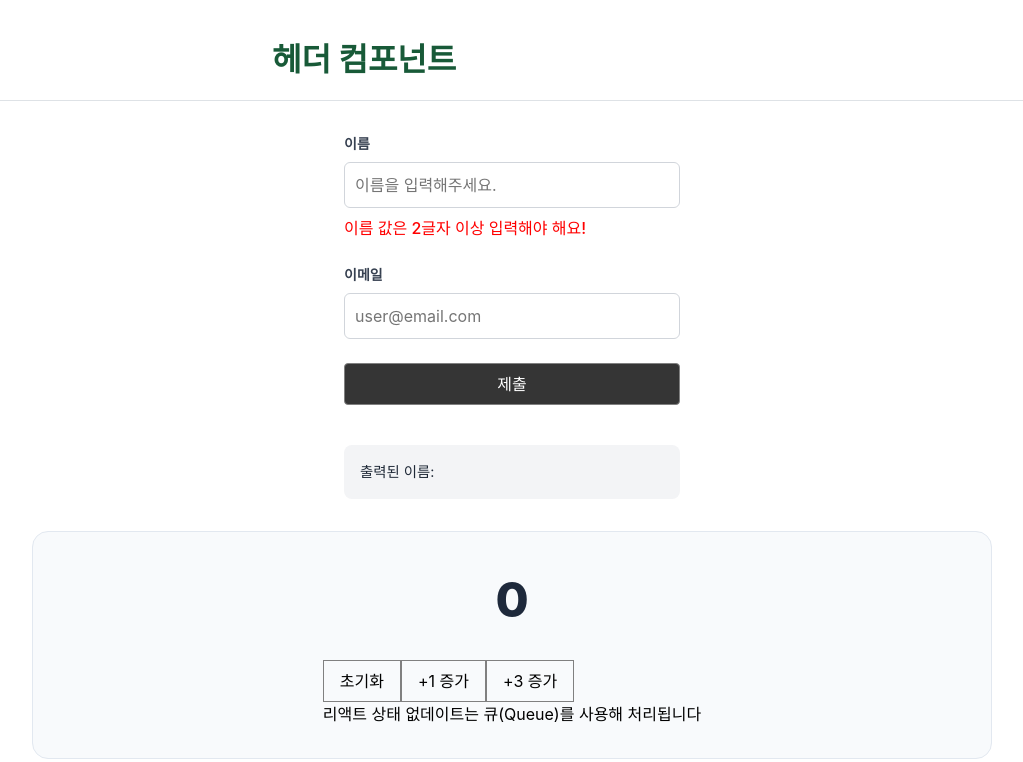
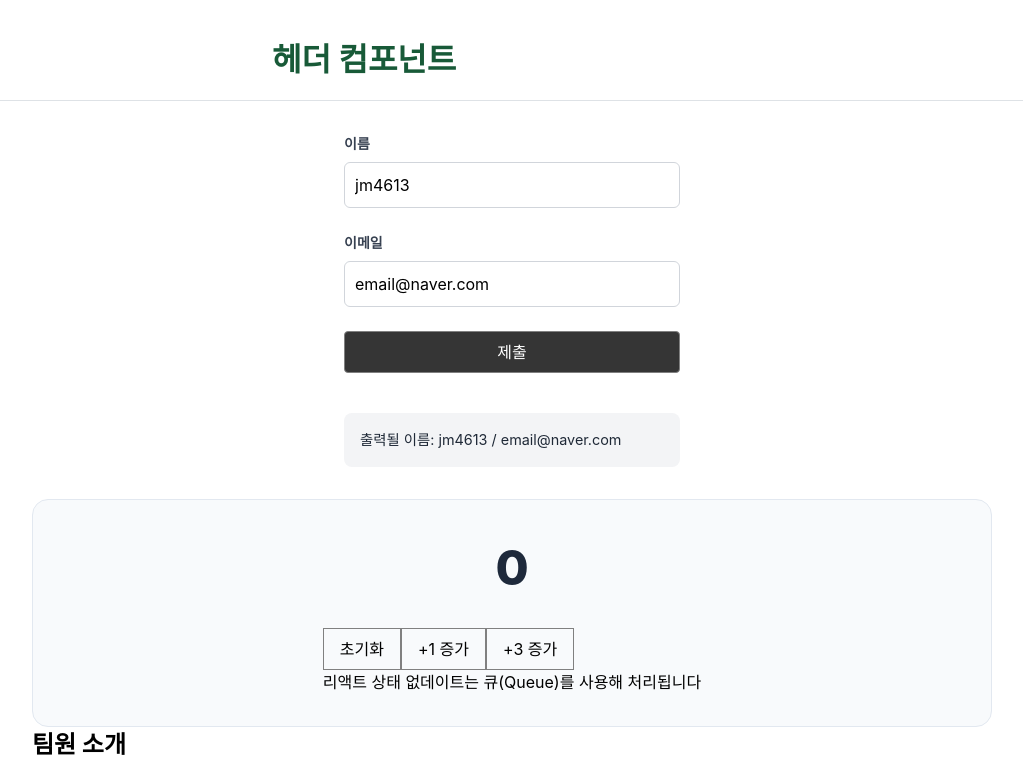
Before and after one commit to songha-5/learn-react, a React (Vite) app in the folder 02-State-이벤트-핸들링/: page / in a window 1280 px wide. Shown: the top 762 px of the page, without its empty margins (128-1151 px from the left). Built offline with nearby package versions, Linux system fonts and the light colour scheme.

Commit message:
학습: 하나의 함수로 status로 input제어하기 ( 전 코드 백업)

```diff
--- a/02-State-이벤트-핸들링/src/learns/ControlledComponent/RegisterForm/index.tsx
+++ b/02-State-이벤트-핸들링/src/learns/ControlledComponent/RegisterForm/index.tsx
@@ -1,124 +1,95 @@
-import { useState, type ChangeEvent, type InputEvent } from 'react'
+import { useState, type ChangeEvent } from 'react'
 import S from './style.module.css'
 
+const REG_EMAIL_CHECK = /^[a-zA-Z0-9._%+-]+@[a-zA-Z0-9.-]+\.[a-zA-Z]{2,}$/
 
-// 리엑트에 의헤 - 제어된 컴포넌트
-// 리액트에 의해 - 제어되지 않은 컴포넌트
+export default function RegisterForm() {
+
+  // 리액트에 화면을 그리도록 요청하기 위해 상태 선언
+  const [formState, setFormState] = useState({
+    name: 'jm4613',
+    email: 'email@naver.com',
+  })
+
+  // 하나의 함수로 input 값 모두 변경하기
+  const handleChangeFormState = (e:ChangeEvent<HTMLInputElement>) => {
+    const { name, value } = e.target
+
+    // 계산된 속성을 사용해 폼 속성을 수정가능
+    // 방법 1. nextState값으로 설정
+    const nextFormState = {
+      ...formState,
+      [name]: value.trim()
+    }
+    setFormState(nextFormState)
 
 
-function RegisterForm() {
-  const handleSubmit = (e: React.SubmitEvent<HTMLFormElement>) => {
-    e.preventDefault()
-
-    // form요소 참조
-    const formElement = e.currentTarget
-    // formData 객체 생성
-    const formData = new FormData(formElement)
-
-    // formData 객체의 get() 메서드 사용해서 사용자 입력 값을 가져올 수 있음
-    // const username = formData.get('username')
-    // const useremail = formData.get('useremail')
-    // console.log(username, useremail)
-
-    // Object.fromEntrise()메서드를 사용해 폼ㅁ 데이터를 일반 객체화
-    const {username, useremail} = Object.fromEntries(formData)
-    console.log(username, useremail)
+    // 방법 2. 업데이트 함수를 사용해 이전 값을 기반으로 상태 값 설정
+    // setFormState((prevFormState) => ({
+    //     ...prevFormState,
+    //     [name]: value.trim()
+    // }))
   }
 
-  // 리액트에 의해 제어되지 않는 컴포넌트
-  // eslint-disable-next-line @typescript-eslint/no-unused-vars
-  const handleUncontrolled = (e: InputEvent<HTMLInputElement>) => {
-     // 개발자가 타입스크립트에게 해당 타입을
-    // 확신을 가지고 단언(assertion) 해야한다
-    // 아니면 input에게 에러가 일어남
+  // 각각 주는 방법 ( 비추 )
+  // const handleChangeName = (e:ChangeEvent<HTMLInputElement>) => {
+  //   const { value } = e.target
+  //     const nextFormState = {
+  //     ...formState,
+  //     name: value.trim(),
+  //   }
+  //   setFormState(nextFormState)
+  // }
+  // const handleChangeEmail = (e:ChangeEvent<HTMLInputElement>) => {
+  //   const { value } = e.target
+  //     const nextFormState = {
+  //     ...formState,
+  //     email: value.trim(),
+  //   }
+  //   setFormState(nextFormState)
+  // }
 
-    // as사용
-    // https://www.typescriptlang.org/ko/docs/handbook/2/everyday-types.html#%ED%83%80%EC%9E%85-%EB%8B%A8%EC%96%B8
-    const { value } = e.target as HTMLInputElement
-    const trimedValue = value.trim()
-
-    if(value.trim().length < 2) {
-      console.warn('두글자 이상 입력해주세요')
-    }
-
-    const output = document.querySelector('.' + S.preview + ' span')
-    if (output) output.textContent = trimedValue
-  }
-
-  // 리액트에 의해 제어되는 컴포넌트
-  // [ state ] 필요
-  const [userName, setUsername] = useState('')
-  const [useremail, setUseremail] = useState('')
-  const isUsernameLength2 = userName.length < 2
-  const isUsereameLength2 = useremail.includes('@') && useremail.includes('.')
-
-  const handleControlled = (e: ChangeEvent<HTMLInputElement>) => {
-    // 사용자의 입력 값 정리
-    const { value } = e.target
-
-    if(value.trim().length< 2) console.warn('두글자 이상 입력해주세요')
-
-    // 상태 업데이트 (리액트에 요청)
-    setUsername(value)
-  }
-
-  const handleControlledEmail = (e: ChangeEvent<HTMLInputElement>) => {
-    const { value } = e.target
-
-    const valueCheck = value.trim()
-    if(valueCheck.length < 2) console.warn('두글자 이상 입력해주세요')
-
-    setUseremail(value)
-  }
+  console.log(formState)
 
   return (
-    <form className={S.form}
-      onSubmit={handleSubmit}
-    >
+    <form className={S.form} onSubmit={(e) => e.preventDefault()}>
       <div className={S.field}>
-        <label htmlFor="username" className={S.label}>이름</label>
+        <label htmlFor="username" className={S.label}>
+          이름
+        </label>
         <input
           id="username"
+          name="name" // useState 키값과 동일
           type="text"
-          name="username"
           className={S.input}
-          placeholder='이름을 입력해주세요.'
-          // onInput={handleUncontrolled} //리액트에의해 제어되지 않는 컴포넌트
-          onChange={handleControlled} //리액트에 의헤 제어되는 컴포넌트
+          placeholder="이름을 입력해주세요."
+          value={formState.name}
+          onChange={handleChangeFormState}
         />
-        {/* 조건부 렌더링 username상태 값이 길이가 2보다 작다면 오류 메시지 표시 */}
-        { isUsernameLength2 && (
-          <span role='alert' className={S.errorMessage}>이름 값은 2글자 이상 입력해야 해요!</span>
-        )}
       </div>
+
       <div className={S.field}>
-        <label htmlFor="useremail" className={S.label}>이메일</label>
+        <label htmlFor="useremail" className={S.label}>
+          이메일
+        </label>
         <input
-          id='useremail'
-          name='useremail'
+          id="useremail"
+          name="email" // useState 키값과 동일
           type="email"
           className={S.input}
-          value={useremail}
-          placeholder='user@email.com'
-          onChange={handleControlledEmail}
+          placeholder="user@company.io"
+          value={formState.email}
+          onChange={handleChangeFormState}
         />
-        { isUsereameLength2 && (
-          <span role='alert' className={S.errorMessage}>이름 값은 2글자 이상 입력해야 해요!</span>
-        )}
-
       </div>
 
-      <button type='submit' className={S.button}>제출</button>
+      <button type="submit" className={S.button}>
+        제출
+      </button>
 
       <p className={S.preview}>
-        {/* 리액트에 의해 제어된 방식 (선언된 상태를 JSX에 바인딩) */}
-        출력된 이름: {userName}
-
-        {/* 전통적인 웹 표준 방식(DOM을통해 요소에 접근/조작) */}
-        {/* <span>이름 데이터</span> */}
+        출력될 이름: {formState.name} / {formState.email}
       </p>
     </form>
   )
 }
-
-export default RegisterForm
```
Also changed, not shown: 02-State-이벤트-핸들링/src/learns/ControlledComponent/RegisterForm/index-backup.tsx (added, +124 -0 lines).
